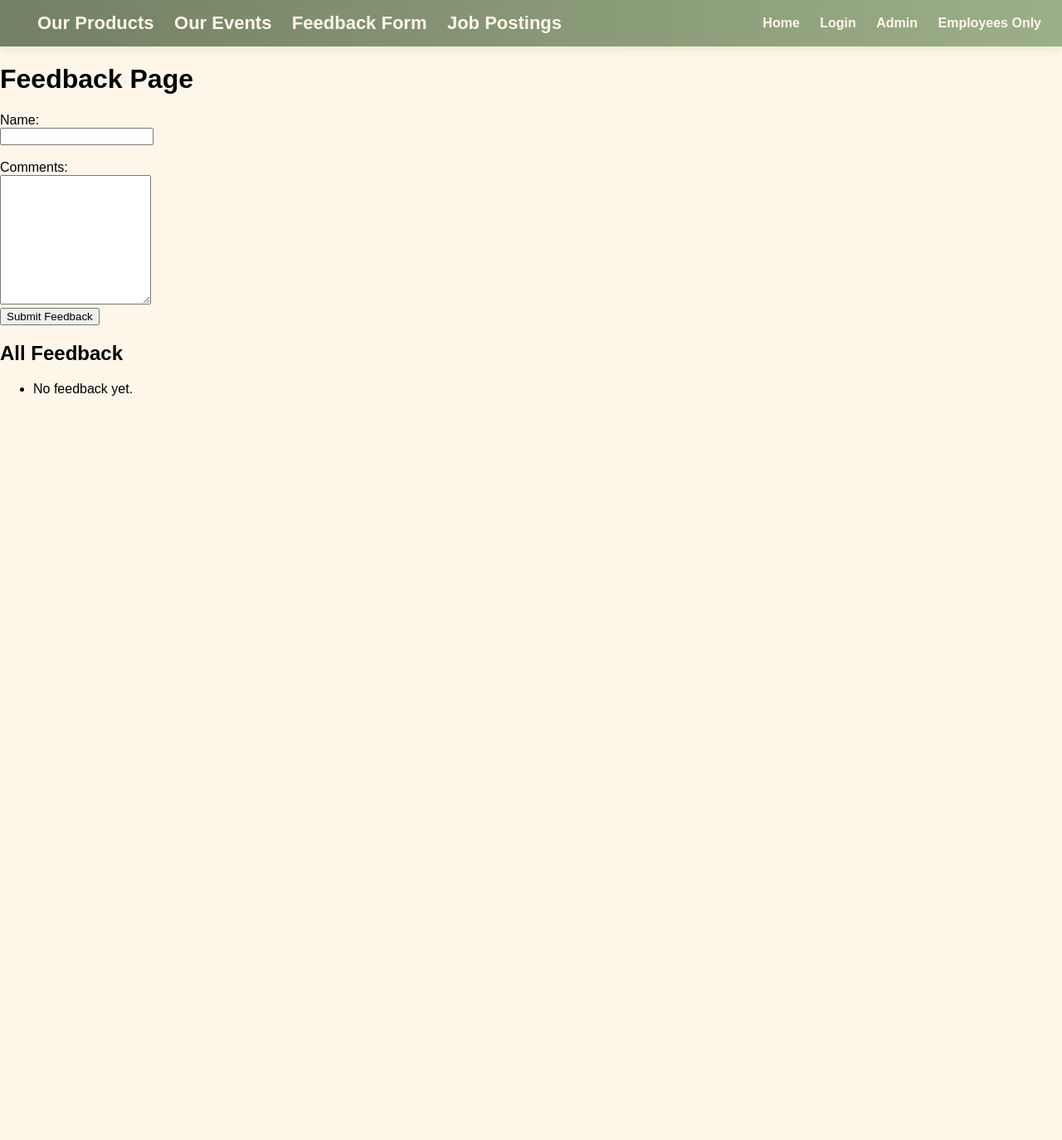
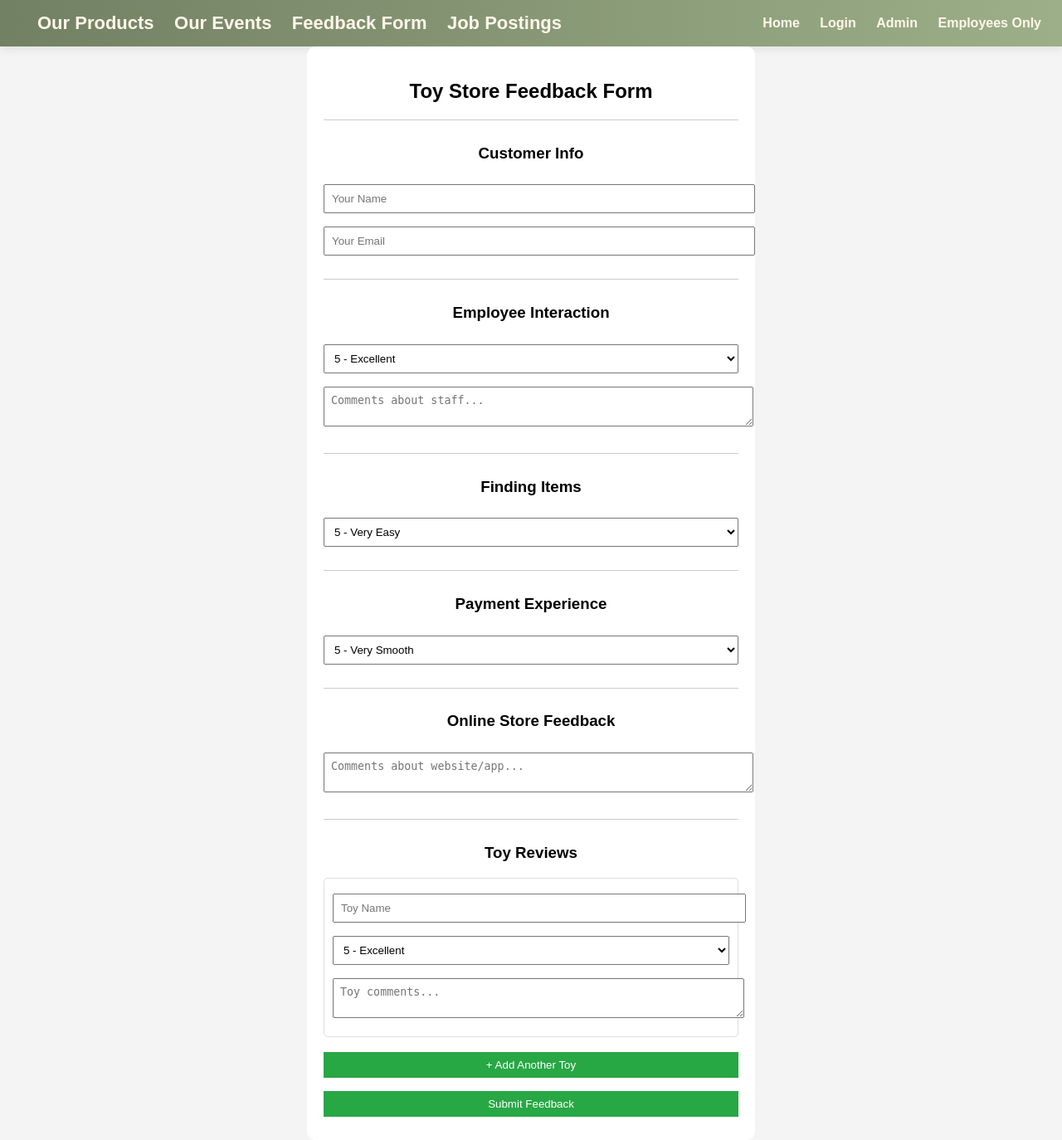
Before and after one commit to heilersk1/CPS_310_Phase3, a Django app: page /feedback_form/ in a window 1280 px wide. Shown: the whole page at 83% size. Before the commit the page ends 477 px from the top, so only its background shows below. Run offline with Django 5.2, Linux system fonts and the light colour scheme; data that the repository does not hold is empty.

Commit message:
Update feedback_form.html

```diff
--- a/templates/store/feedback_form.html
+++ b/templates/store/feedback_form.html
@@ -1,25 +1,188 @@
 {% extends 'store/base.html' %}
 {% block content %}
-    <h1>Feedback Page</h1>
-    <form method="POST">
-        {% csrf_token %}
+<!DOCTYPE html>
+<html lang="en">
+<head>
+<meta charset="UTF-8">
+<title>Toy Store Feedback</title>
 
-        <label for="name">Name:</label></br>
-        <input type="text" id="name" name="name" required><br><br>
+<style>
+    body {
+        font-family: Arial;
+        background-color: #f4f4f4;
+    }
 
-        <label for="comments">Comments:</label><br>
-        <textarea id="comments" name="comments" rows="10" required></textarea><br>
+    .container {
+        width: 500px;
+        margin: auto;
+        background: white;
+        padding: 20px;
+        border-radius: 10px;
+    }
 
-        <button type = "submit">Submit Feedback</button>
-    </form>
-    <h2>All Feedback</h2>
-    <ul>
-        {% for item in feedback %}
-            <li>
-                {{ item.name }}: {{ item.comments }}
-            </li>
-        {% empty %}
-            <li>No feedback yet.</li>
-        {% endfor %}
-    </ul>
+    h2, h3 {
+        text-align: center;
+    }
+
+    input, textarea, select, button {
+        width: 100%;
+        margin: 8px 0;
+        padding: 8px;
+    }
+
+    .section {
+        margin-top: 20px;
+        padding-top: 10px;
+        border-top: 1px solid #ccc;
+    }
+
+    .toyEntry {
+        border: 1px solid #ddd;
+        padding: 10px;
+        margin-bottom: 10px;
+        border-radius: 5px;
+    }
+
+    button {
+        background-color: #28a745;
+        color: white;
+        border: none;
+        cursor: pointer;
+    }
+
+    button:hover {
+        opacity: 0.9;
+    }
+</style>
+</head>
+
+<body>
+
+<div class="container">
+<h2>Toy Store Feedback Form</h2>
+
+<form id="feedbackForm">
+
+    <!-- Customer Info -->
+    <div class="section">
+        <h3>Customer Info</h3>
+        <input type="text" id="name" placeholder="Your Name" required>
+        <input type="email" id="email" placeholder="Your Email" required>
+    </div>
+
+    <!-- Employee Interaction -->
+    <div class="section">
+        <h3>Employee Interaction</h3>
+        <select id="employeeRating">
+            <option>5 - Excellent</option>
+            <option>4 - Good</option>
+            <option>3 - Average</option>
+            <option>2 - Poor</option>
+            <option>1 - Bad</option>
+        </select>
+        <textarea id="employeeComments" placeholder="Comments about staff..."></textarea>
+    </div>
+
+    <!-- Finding Items -->
+    <div class="section">
+        <h3>Finding Items</h3>
+        <select id="findingRating">
+            <option>5 - Very Easy</option>
+            <option>4 - Easy</option>
+            <option>3 - Neutral</option>
+            <option>2 - Difficult</option>
+            <option>1 - Very Difficult</option>
+        </select>
+    </div>
+
+    <!-- Payment Experience -->
+    <div class="section">
+        <h3>Payment Experience</h3>
+        <select id="paymentRating">
+            <option>5 - Very Smooth</option>
+            <option>4 - Smooth</option>
+            <option>3 - Average</option>
+            <option>2 - Slow</option>
+            <option>1 - Problematic</option>
+        </select>
+    </div>
+
+    <!-- Online Store -->
+    <div class="section">
+        <h3>Online Store Feedback</h3>
+        <textarea id="onlineFeedback" placeholder="Comments about website/app..."></textarea>
+    </div>
+
+    <!-- MULTIPLE TOY REVIEWS -->
+    <div class="section">
+        <h3>Toy Reviews</h3>
+
+        <div id="toyContainer">
+            <div class="toyEntry">
+                <input type="text" placeholder="Toy Name" class="toyName">
+
+                <select class="toyRating">
+                    <option>5 - Excellent</option>
+                    <option>4 - Good</option>
+                    <option>3 - Average</option>
+                    <option>2 - Poor</option>
+                    <option>1 - Bad</option>
+                </select>
+
+                <textarea placeholder="Toy comments..." class="toyComments"></textarea>
+            </div>
+        </div>
+
+        <button type="button" onclick="addToy()">+ Add Another Toy</button>
+    </div>
+
+    <button type="submit">Submit Feedback</button>
+
+</form>
+</div>
+
+<script>
+function addToy() {
+    let container = document.getElementById("toyContainer");
+
+    let newToy = document.createElement("div");
+    newToy.classList.add("toyEntry");
+
+    newToy.innerHTML = `
+        <input type="text" placeholder="Toy Name" class="toyName">
+
+        <select class="toyRating">
+            <option>5 - Excellent</option>
+            <option>4 - Good</option>
+            <option>3 - Average</option>
+            <option>2 - Poor</option>
+            <option>1 - Bad</option>
+        </select>
+
+        <textarea placeholder="Toy comments..." class="toyComments"></textarea>
+    `;
+
+    container.appendChild(newToy);
+}
+
+document.getElementById("feedbackForm").addEventListener("submit", function(e) {
+    e.preventDefault();
+
+    let toys = [];
+
+    document.querySelectorAll(".toyEntry").forEach(entry => {
+        let name = entry.querySelector(".toyName").value;
+        let rating = entry.querySelector(".toyRating").value;
+        let comments = entry.querySelector(".toyComments").value;
+
+        toys.push({ name, rating, comments });
+    });
+
+    console.log("Toy Reviews:", toys);
+
+    alert("Feedback submitted successfully!");
+});
+</script>
+
+</body>
 {% endblock %}
```
